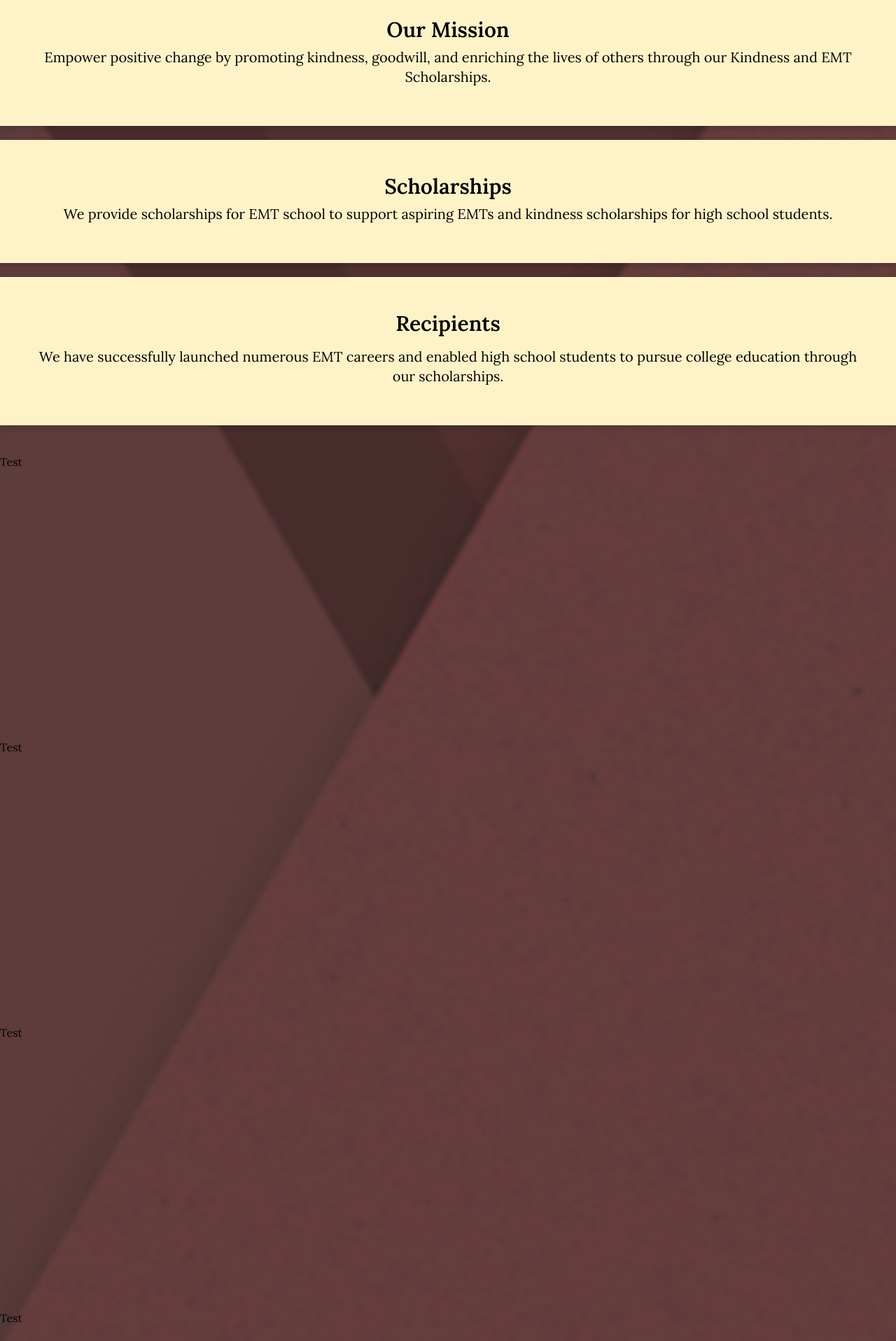
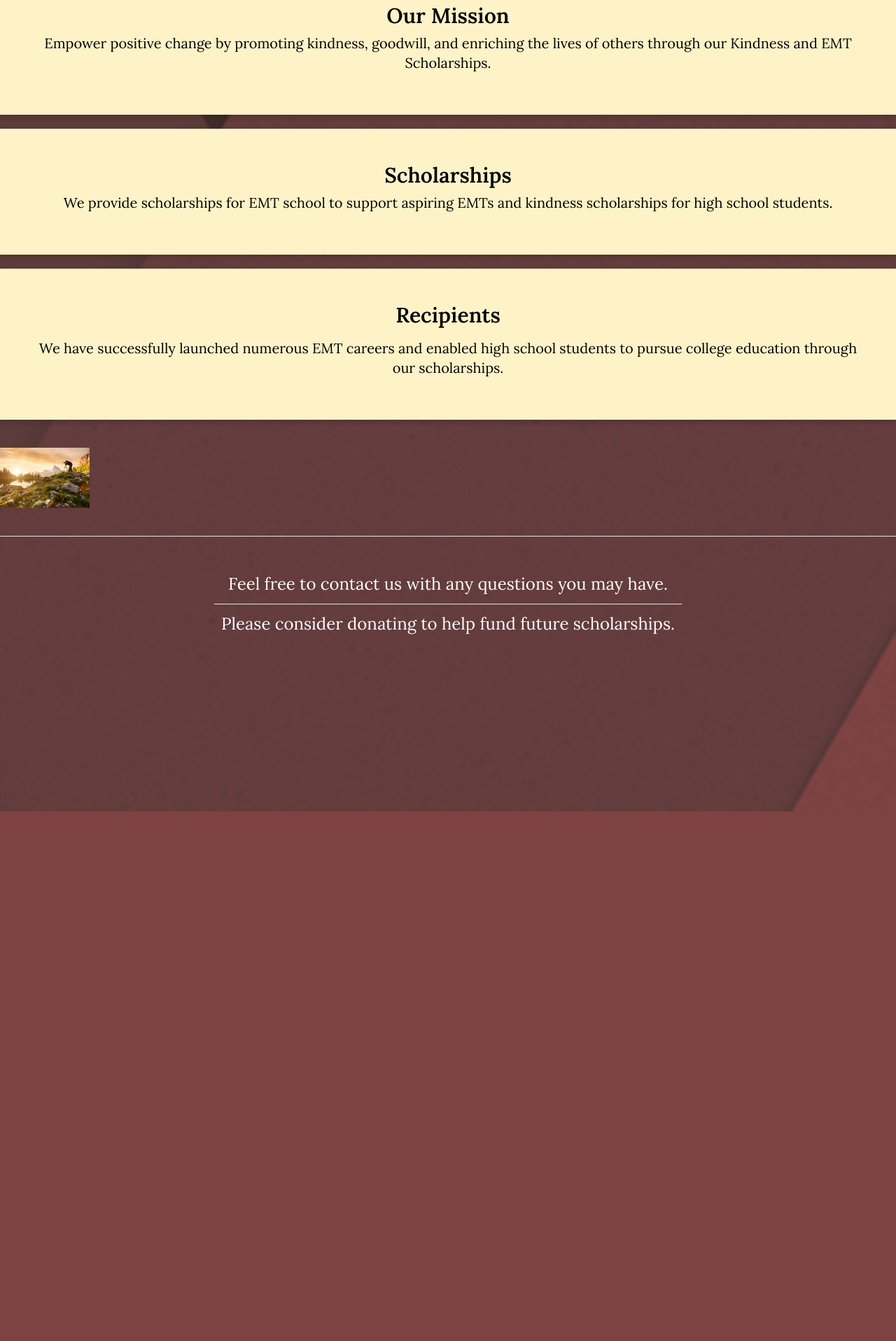
Before and after one commit to brandonmcconathy/Travis-River-Jones-Foundation, a Next.js app: page / in a window 1280 px wide. Shown: the part 880-2797 px from the top of the page at 70% size. After the commit the page ends 2040 px from the top, so only its background shows below. Built offline with nearby package versions, Linux system fonts and the light colour scheme; no server answers.

Commit message:
added footer

```diff
--- a/src/app/page.jsx
+++ b/src/app/page.jsx
@@ -10,34 +10,37 @@ export default function Homepage() {
           <h1 className="opacity-0 text-5xl absolute top-1/4 left-1/2 homepage-img-text fade-in font-semibold">Travis River Jones Foundation</h1>
           <SeeMore />
         </section>
-        <div className="flex flex-col my-10 gap-5">
+        <div className="flex flex-col my-5 gap-5">
           <Link id='top-div' href="/about" className="bg-amber-100 py-12 px-10 box-pop text-center learn-more section-transition hover:py-24 hover:bg-amber-50">
             <section>
               <h1 className="text-3xl font-semibold mb-2">Our Mission</h1>
               <p className="text-xl mb-12">Empower positive change by promoting kindness, goodwill, and enriching the lives of others through our Kindness and EMT Scholarships.</p>
-              <h2 className="opacity-0 -mb-16 font-semibold text-cyan-800 transition duration-1000">Learn more about us</h2>
+              <h2 className="opacity-0 text-xl -mb-16 font-semibold text-cyan-800 transition duration-1000">Learn more about us</h2>
             </section>
           </Link>
           <Link href="/scholarships" className="bg-amber-100 py-12 px-10 box-pop text-center learn-more section-transition hover:py-24 hover:bg-amber-50">
             <section>
               <h1 className="text-3xl font-semibold mb-2">Scholarships</h1>
               <p className="text-xl mb-12">We provide scholarships for EMT school to support aspiring EMTs and kindness scholarships for high school students.</p>
-              <h2 className="opacity-0 -mb-16 font-semibold text-cyan-800 transition duration-1000">View our scholarships</h2>
+              <h2 className="opacity-0 text-xl -mb-16 font-semibold text-cyan-800 transition duration-1000">View our scholarships</h2>
             </section>
           </Link>
           <Link href="/recipients" className="bg-amber-100 py-12 px-10 box-pop text-center learn-more section-transition hover:py-24 hover:bg-amber-50">
             <section>
               <h1 className="text-3xl font-semibold mb-4">Recipients</h1>
               <p className="text-xl mb-12">We have successfully launched numerous EMT careers and enabled high school students to pursue college education through our scholarships.</p>
-              <h2 className="opacity-0 -mb-16 font-semibold text-cyan-800 transition duration-1000">View all recipients</h2>
+              <h2 className="opacity-0 text-xl -mb-16 font-semibold text-cyan-800 transition duration-1000">View all recipients</h2>
             </section>
           </Link>
         </div>
-        <h1 className="mb-96">Test</h1>
-        <h1 className="mb-96">Test</h1>
-        <h1 className="mb-96">Test</h1>
-        <h1 className="mb-96">Test</h1>
-        <h1 className="mb-96">Test</h1>
+        <section className="text-center mt-10">
+          <img src="/assets/test-hero-img.jpg" className="w-32"></img>
+        </section>
+        <hr className="my-10"></hr>
+        <footer className="text-center text-lg text-white flex flex-col items-center mb-64 md:text-2xl">
+          <Link href='/contact' className="hover:text-gray-400 transition duration-500 py-3 px-5 md:border-b">Feel free to contact us with any questions you may have.</Link>
+          <Link href='/donate' className="hover:text-gray-400 transition duration-500 py-3 px-5">Please consider donating to help fund future scholarships.</Link>
+        </footer>
       </div>
   )
 }
```
